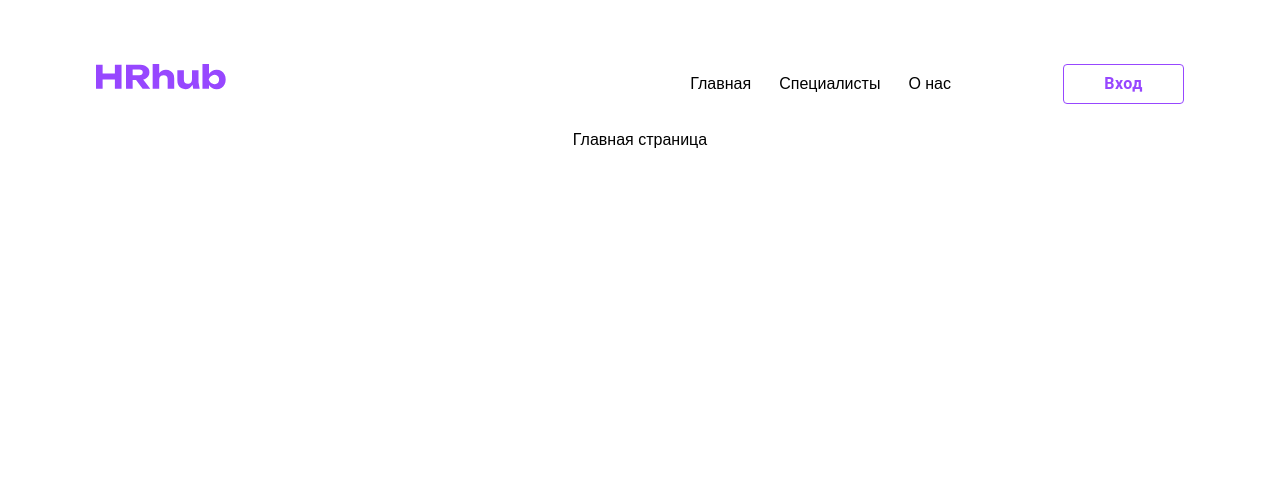
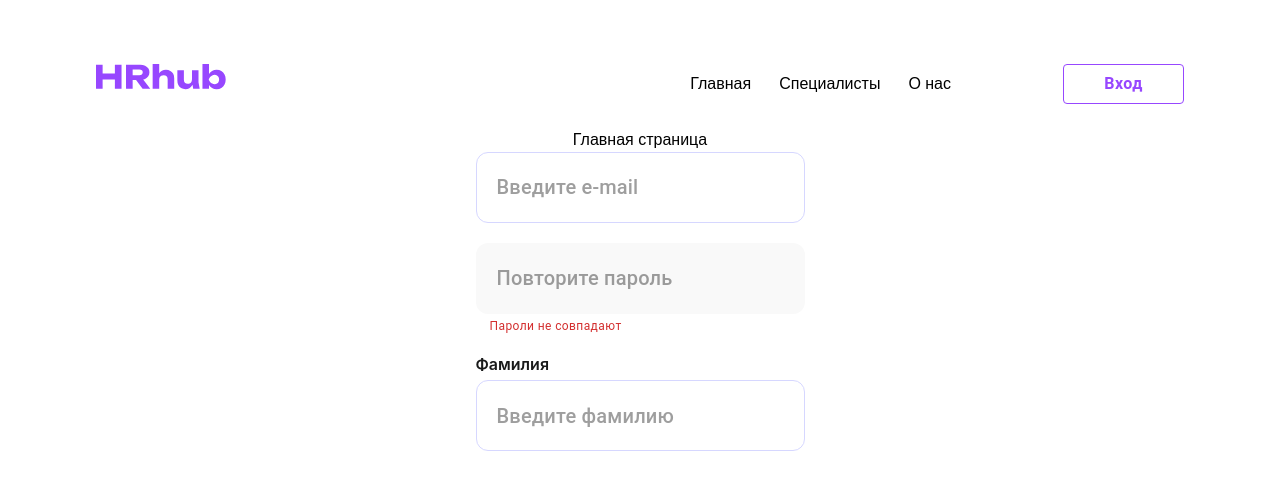
Before and after one commit to IThubMagas/frontend-v2, a Next.js app: page / in a window 1280 px wide. Shown: the top 490 px of the page. Built offline with nearby package versions, Linux system fonts and the light colour scheme.

Commit message:
added custom input

```diff
--- a/app/page.tsx
+++ b/app/page.tsx
@@ -1,9 +1,24 @@
 'use client';
+
+import { Input } from '@/shared/ui/input';
+
+
 
 export default function Home() {
   return (
     <div className="flex flex-col flex-1 items-center justify-center font-sans">
       <h1>Главная страница</h1>
+
+    <div style={{ display: 'flex', flexDirection: 'column', gap: '20px' }}>
+
+      <Input type="outlined" placeholder="Введите e-mail" />
+
+      <Input type="filled" placeholder="Повторите пароль" errorText="Пароли не совпадают" />
+
+      <Input type="labeled" label="Фамилия" placeholder="Введите фамилию"  />
+
+    </div>
+
     </div>
   );
 }
--- /dev/null
+++ b/shared/ui/input.tsx
@@ -0,0 +1,179 @@
+import TextField from '@mui/material/TextField';
+
+interface InputProps {
+  type: 'outlined' | 'filled' | 'labeled';
+  placeholder?: string;
+  label?: string;
+  errorText?: string;
+}
+
+export const Input = ({ type, placeholder, label, errorText }: InputProps) => {
+  const styles = {
+    outlined: {
+      '& .MuiOutlinedInput-root': {
+        backgroundColor: '#FFFFFF',
+        borderRadius: '12px',
+        fontSize: '20px',
+        fontWeight: '500',
+        border: '1px solid #D6D7FF',
+        gap: '20px',
+        color: '#000000',
+
+        '& fieldset': {
+          border: 'none',
+          top: 0,
+          legend: { display: 'none' },
+        },
+
+        '& input': {
+          padding: '20px',
+          margin: 0,
+          fontSize: '20px',
+          fontWeight: '500',
+
+          '&::placeholder': {
+            fontSize: '20px',
+            fontWeight: '500',
+            color: 'rgba(0, 0, 0, 0.38)',
+            opacity: 1,
+          },
+        },
+
+        '&:hover fieldset': { border: 'none' },
+        '&.Mui-focused fieldset': { border: 'none' },
+        '&.Mui-focused': {
+          outline: 'none',
+          border: '1px solid #D6D7FF',
+        },
+      },
+
+      '& .MuiInputLabel-root': {
+        display: 'none',
+      },
+    },
+
+    filled: {
+      '& .MuiOutlinedInput-root': {
+        backgroundColor: '#F9F9F9',
+        borderRadius: '12px',
+        fontSize: '20px',
+        fontWeight: '500',
+        border: '1px solid transparent',
+        color: '#000000',
+        padding: 0,
+
+        '& fieldset': {
+          border: 'none',
+        },
+
+        '& input': {
+          padding: '20px',
+          margin: 0,
+          fontSize: '20px',
+          fontWeight: '500',
+
+          '&::placeholder': {
+            fontSize: '20px',
+            fontWeight: '500',
+            color: 'rgba(0, 0, 0, 0.38)',
+            opacity: 1,
+          },
+        },
+
+        '&:before, &:after': {
+          display: 'none',
+        },
+
+        '&.Mui-focused': {
+          outline: 'none',
+        },
+      },
+
+      '& .MuiInputLabel-root': {
+        display: 'none',
+      },
+    },
+
+    labeled: {
+      '& .MuiOutlinedInput-root': {
+        backgroundColor: '#FFFFFF',
+        borderRadius: '12px',
+        fontSize: '20px',
+        fontWeight: '500',
+        border: '1px solid #D6D7FF',
+        color: '#000000',
+
+        '& fieldset': {
+          border: 'none',
+        },
+
+        '& input': {
+          padding: '20px',
+          margin: 0,
+          fontSize: '20px',
+          fontWeight: '500',
+
+          '&::placeholder': {
+            fontSize: '20px',
+            fontWeight: '500',
+            color: 'rgba(0, 0, 0, 0.38)',
+            opacity: 1,
+          },
+        },
+
+        '&.Mui-focused': {
+          outline: 'none',
+          border: '1px solid #D6D7FF',
+        },
+      },
+    },
+  };
+
+  if (type === 'labeled') {
+    return (
+      <div style={{ width: '100%' }}>
+        {label && (
+          <label
+            style={{
+              fontFamily: 'Inter, sans-serif',
+              fontSize: '16px',
+              fontWeight: '600',
+              lineHeight: '100%',
+              letterSpacing: '0%',
+              marginBottom: '8px',
+              display: 'block',
+              color: '#191A1A',
+            }}
+          >
+            {label}
+          </label>
+        )}
+        <TextField
+          sx={styles.labeled}
+          placeholder={placeholder}
+          error={!!errorText}
+          helperText={errorText}
+          variant="outlined"
+          fullWidth
+          InputProps={{
+            disableUnderline: true,
+          }}
+        />
+      </div>
+    );
+  }
+
+  return (
+    <TextField
+      sx={styles[type]}
+      placeholder={placeholder}
+      error={!!errorText}
+      helperText={errorText}
+      variant="outlined"
+      fullWidth
+      InputProps={{
+        disableUnderline: true,
+      }}
+    />
+  );
+};
```
